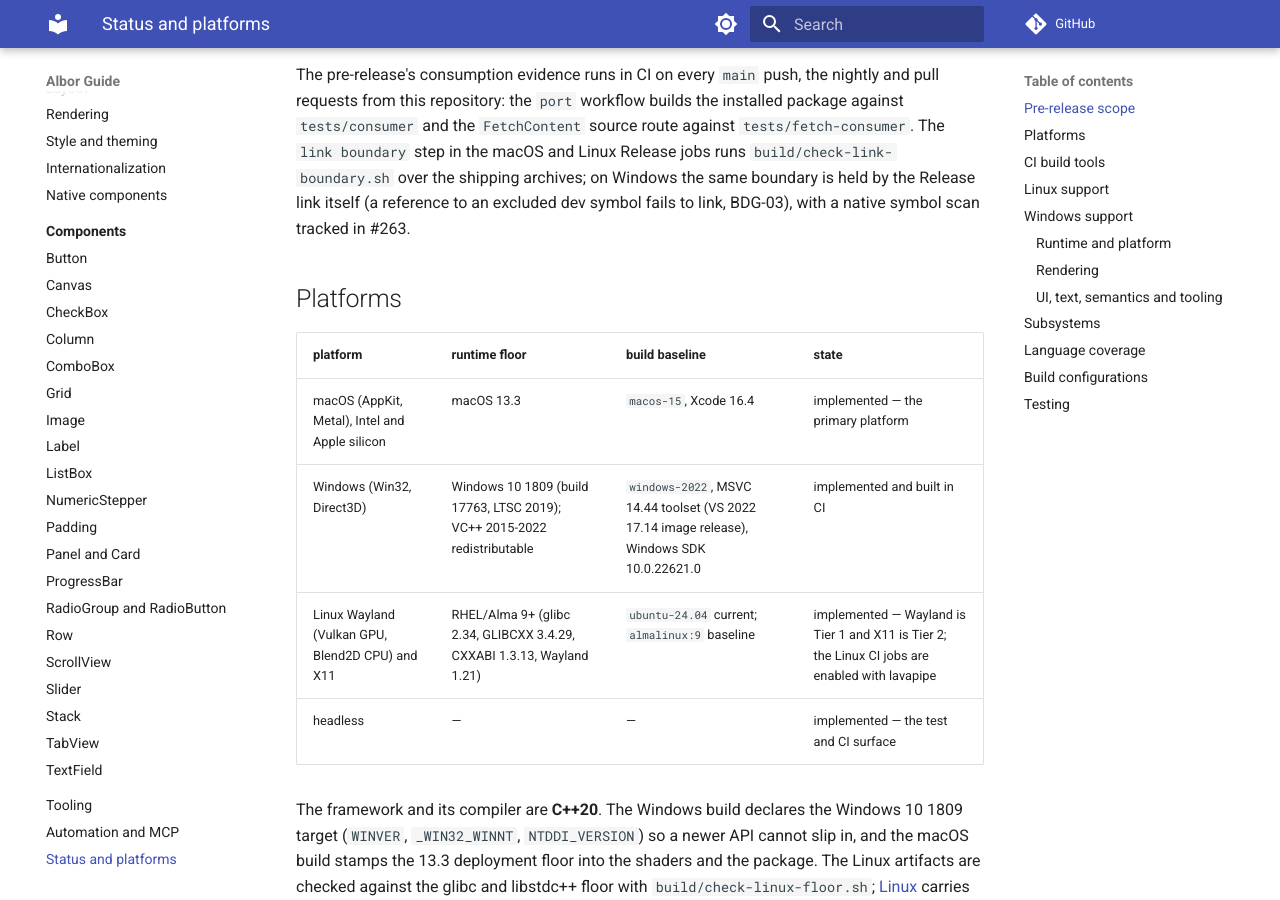
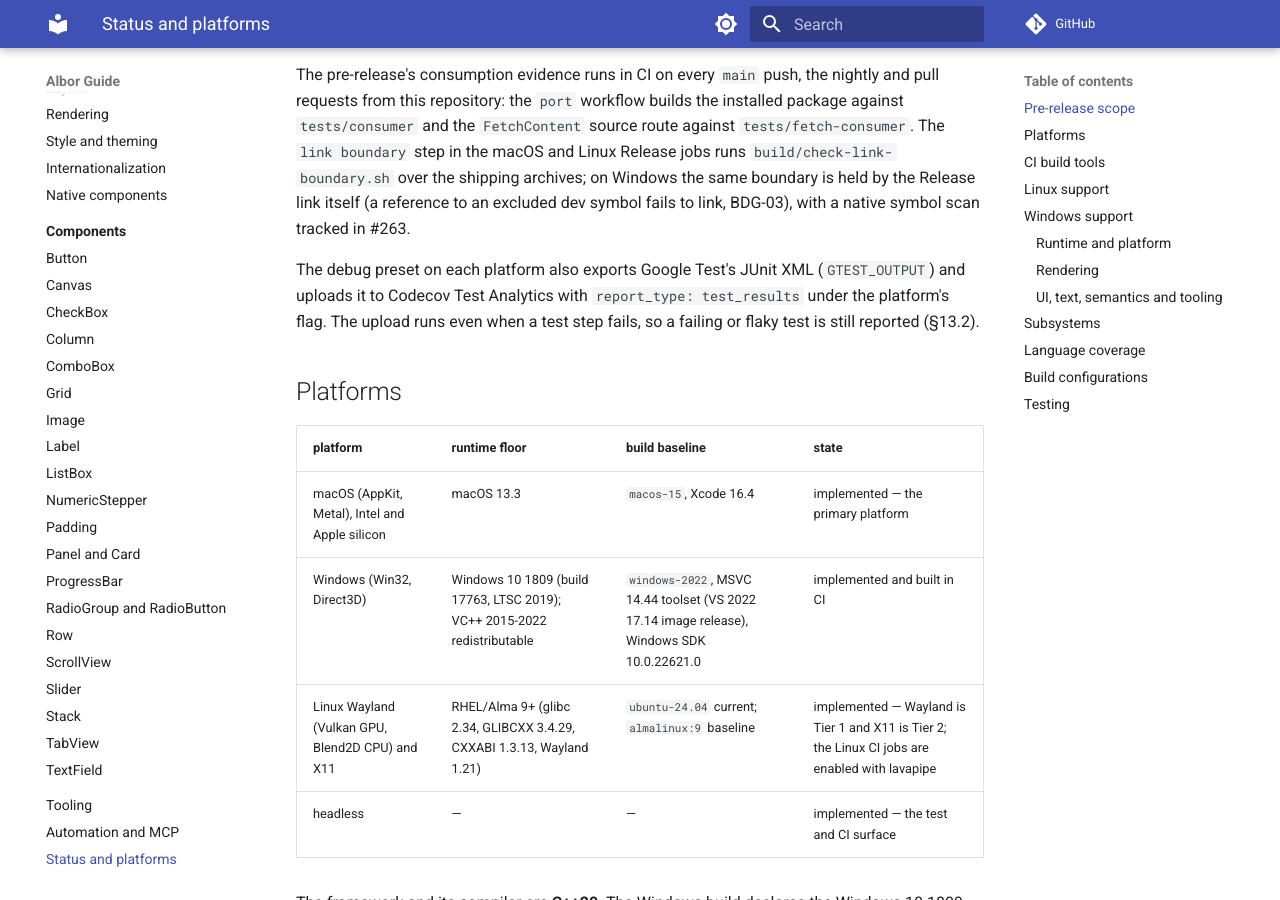
Before and after one commit to AlborCore/albor, an MkDocs documentation site: the page built from docs/status.md, in a window 1280 px wide and 900 px high, scrolled down 1687 px. Built offline with MkDocs 1.6.1 and Material for MkDocs 9.7.7, drawn with Linux system fonts in a browser that asks for light colours; comment, search, counter and statistics services are not loaded.

Commit message:
ci(codecov): upload Google Test JUnit results to Test Analytics (§13.2, §16)
- export GTEST_OUTPUT to a JUnit directory in all three platform build jobs
- upload per-binary XML with codecov-action@v5 report_type test_results under the platform flags
- upload even when tests fail, from the debug preset only
- document the test-results path in status.md

```diff
--- a/docs/status.md
+++ b/docs/status.md
@@ -43,6 +43,10 @@ requests from this repository: the `port` workflow builds the installed package
 `build/check-link-boundary.sh` over the shipping archives; on Windows the same boundary is held by
 the Release link itself (a reference to an excluded dev symbol fails to link, BDG-03), with a
 native symbol scan tracked in #263.
+
+The debug preset on each platform also exports Google Test's JUnit XML (`GTEST_OUTPUT`) and uploads
+it to Codecov Test Analytics with `report_type: test_results` under the platform's flag. The upload
+runs even when a test step fails, so a failing or flaky test is still reported (§13.2).
 
 ## Platforms
 
```
Also changed, not shown: 3 other files.
